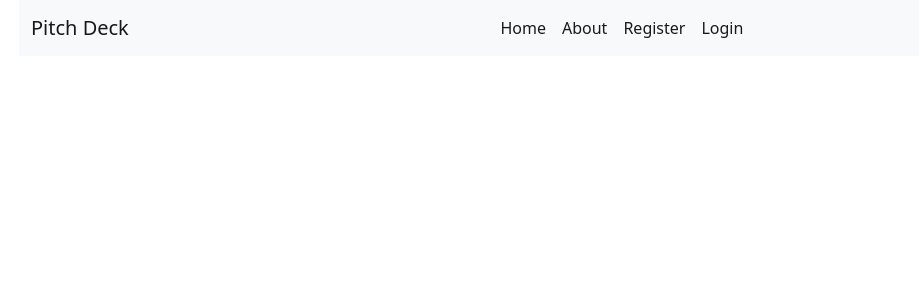
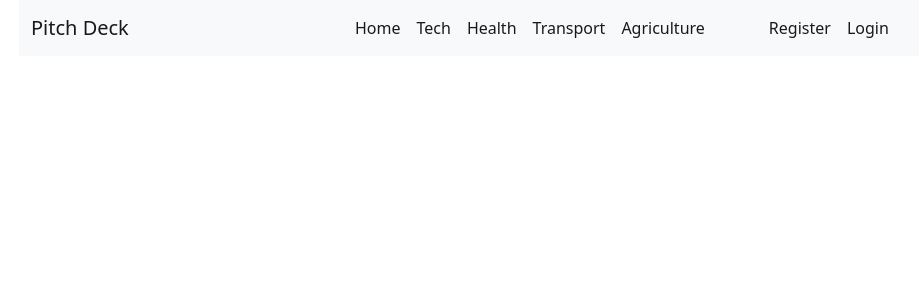
Before and after one commit to Jaffar-Hussein/Pitch-Deck, a Flask app: page / in a window 1280 px wide. Shown: the top 300 px of the page, without its empty margins (75-994 px from the left). Run offline with Flask 2, Linux system fonts and the light colour scheme; some libraries are stand-ins or nearby versions.

Commit message:
st:nav - styled the nav list items

```diff
--- a/app/templates/layout.html
+++ b/app/templates/layout.html
@@ -27,11 +27,24 @@
                       <a class="nav-link active" aria-current="page" href="{{url_for('home')}}">Home</a>
                     </li>
                     <li class="nav-item">
-                      <a class="nav-link active" href="{{url_for('home')}}">About</a>
+                      <a class="nav-link active" href="{{url_for('home')}}">Tech</a>
                     </li>
+                    <li class="nav-item">
+                      <a class="nav-link active" href="{{url_for('home')}}">Health</a>
+                    </li>
+                    <li class="nav-item">
+                      <a class="nav-link active" href="{{url_for('home')}}">Transport</a>
+                    </li>
+                    <li class="nav-item me-5">
+                      <a class="nav-link active" href="{{url_for('home')}}">Agriculture</a>
+
+
                       {% if current_user.is_authenticated %}
-                    <a class="nav-link active" href="{{url_for('home')}}">Account</a>
+                      <li class="nav-item">
+                      <a class="nav-link active " href="{{url_for('home')}}">Account</a>
+                      <li class="nav-item">
                       <a class="nav-link active" href="{{url_for('logout')}}">Logout</a>
+                    </li>
                       {%else%}
                       {%if request.url_rule.endpoint != 'register' %}
                       <li class="nav-item">
@@ -43,9 +56,9 @@
                         <a class="nav-link active" href="{{url_for('login')}}">Login</a>
                       </li>
                       {%endif%}
+                      {% endif %}
 
-                    {% endif %}
-                  </ul>
+
                 </div>
               </div>
             </nav>
```
Lines whose indentation alone changed are shown as unchanged.
